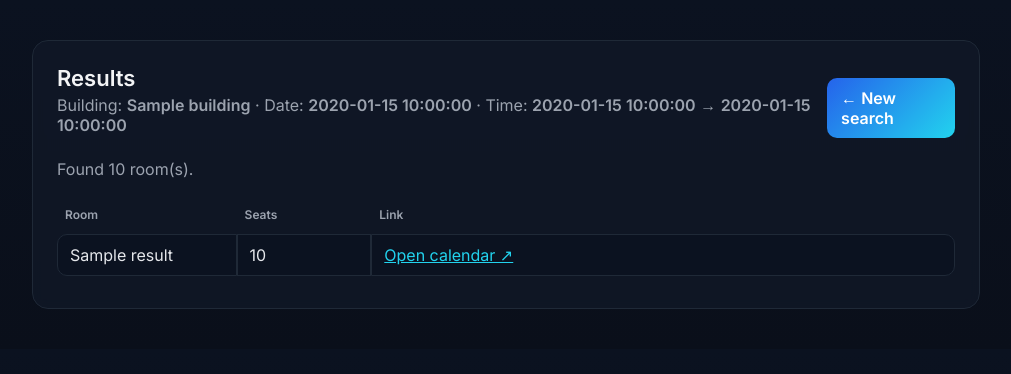
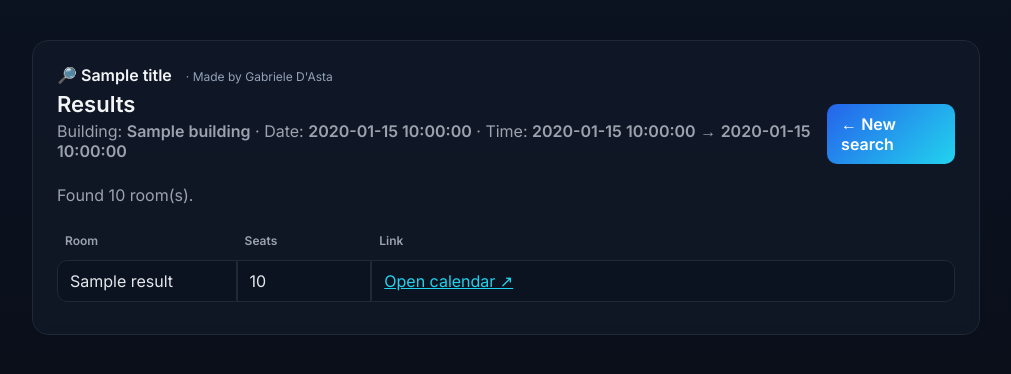
Before and after one commit to GabrielProjects/UniPA-Room-Finder, a Flask app: template templates/results.html in a window 1280 px wide. Shown: the top 374 px of the page, without its empty margins (134-1145 px from the left). Run offline with Flask 3, Linux system fonts and the light colour scheme; the template is opened without the code that fills it: most values are stand-ins (such as "Sample title", 1, 10 or a date in 2020).

Commit message:
UI: add byline next to app title ('Made by Gabriele D'Asta')

```diff
--- a/templates/index.html
+++ b/templates/index.html
@@ -12,6 +12,7 @@
       .wrap{max-width:860px;margin:40px auto;padding:0 16px}
       .card{background:rgba(17,24,39,.8);backdrop-filter:blur(6px);border:1px solid #1f2937;border-radius:16px;padding:24px}
       h1{font-size:24px;margin:0 0 16px;color:#f3f4f6}
+      .byline{font-size:12px;color:#94a3b8;font-weight:500;margin-left:10px}
       p{color:var(--muted);margin:0 0 16px}
       form{display:grid;grid-template-columns:1fr 1fr;gap:16px;margin-top:8px}
       label{font-size:13px;color:#cbd5e1;margin-bottom:6px;display:block}
@@ -44,7 +45,7 @@
 
     <div class="wrap">
       <div class="card">
-        <h1>🔎 {{ title }}</h1>
+        <h1>🔎 {{ title }} <span class="byline">· Made by Gabriele D'Asta</span></h1>
         <p>Find free rooms between your times. Data comes from the official Unipa calendar.</p>
 
         {% with messages = get_flashed_messages(with_categories=true) %}
--- a/templates/results.html
+++ b/templates/results.html
@@ -13,6 +13,7 @@
       .card{background:rgba(17,24,39,.8);backdrop-filter:blur(6px);border:1px solid #1f2937;border-radius:16px;padding:24px}
       h1{font-size:22px;margin:0 0 4px;color:#f3f4f6}
       .sub{color:#9ca3af;margin:0 0 16px}
+      .byline{font-size:12px;color:#94a3b8;font-weight:500;margin-left:10px}
       a.btn{display:inline-block;padding:10px 14px;border-radius:10px;background:linear-gradient(135deg,#2563eb,#22d3ee);color:white;text-decoration:none;font-weight:600}
       table{width:100%;border-collapse:separate;border-spacing:0 8px;margin-top:16px}
       th{font-size:12px;text-align:left;color:#9ca3af;padding:4px 8px}
@@ -25,6 +26,9 @@
   <body>
     <div class="wrap">
       <div class="card">
+        <div style="display:flex;justify-content:space-between;align-items:center;gap:12px;margin-bottom:6px">
+          <div style="font-weight:600;color:#f3f4f6">🔎 {{ title }} <span class="byline">· Made by Gabriele D'Asta</span></div>
+        </div>
         <div style="display:flex;justify-content:space-between;align-items:center;gap:12px">
           <div>
             <h1>Results</h1>
```
